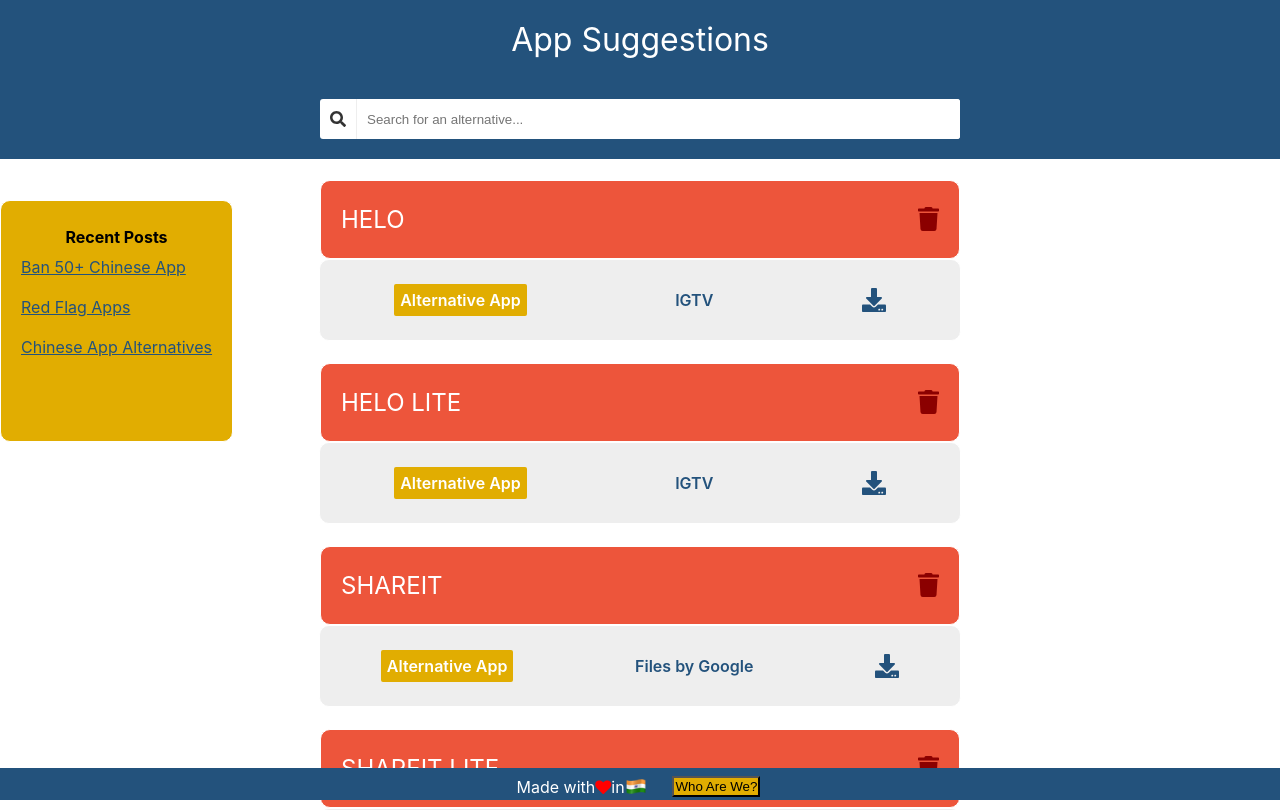
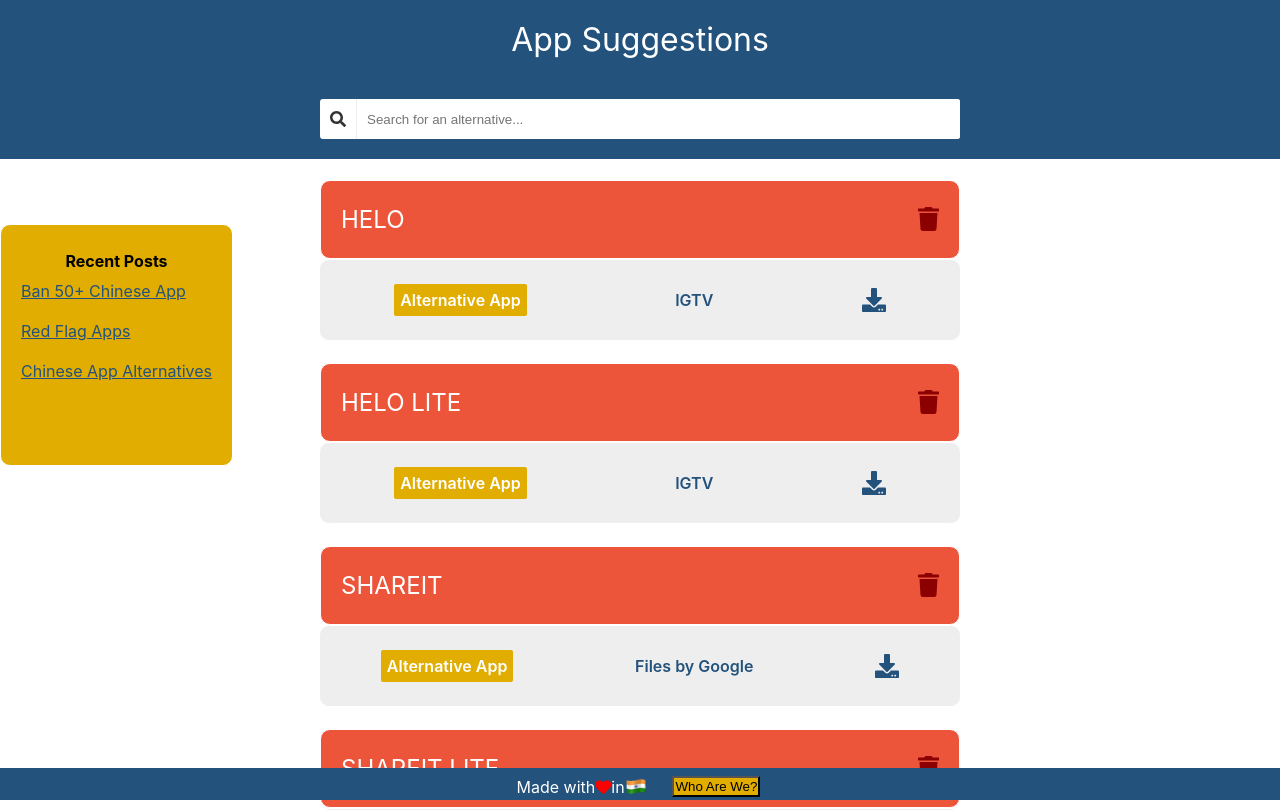
Before and after one commit to amoghbanta/dragon, a React (Create React App) app: page / in a window 1280 px wide. Shown: the top 810 px of the page. Built offline with nearby package versions, Linux system fonts and the light colour scheme.

Commit message:
CSS Changes

```diff
--- a/src/components/Feed/feed.module.scss
+++ b/src/components/Feed/feed.module.scss
@@ -2,7 +2,7 @@
    position: absolute;
    height: 30%;
    background-color: #e1ad01;
-top: 25%;
+top: 28%;
     border: 1px solid #fff;
     border-radius: 10px;
 }
```
